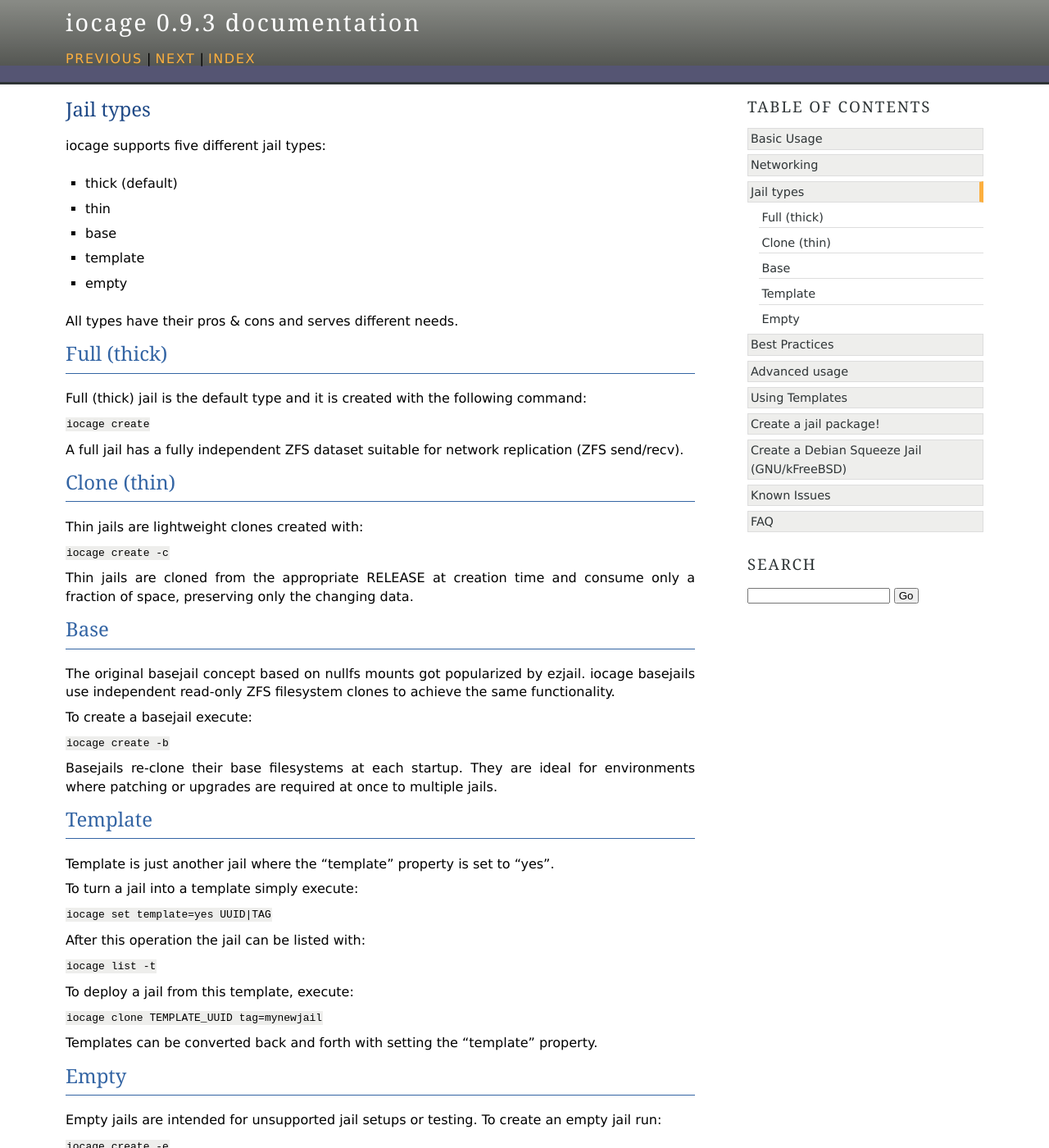
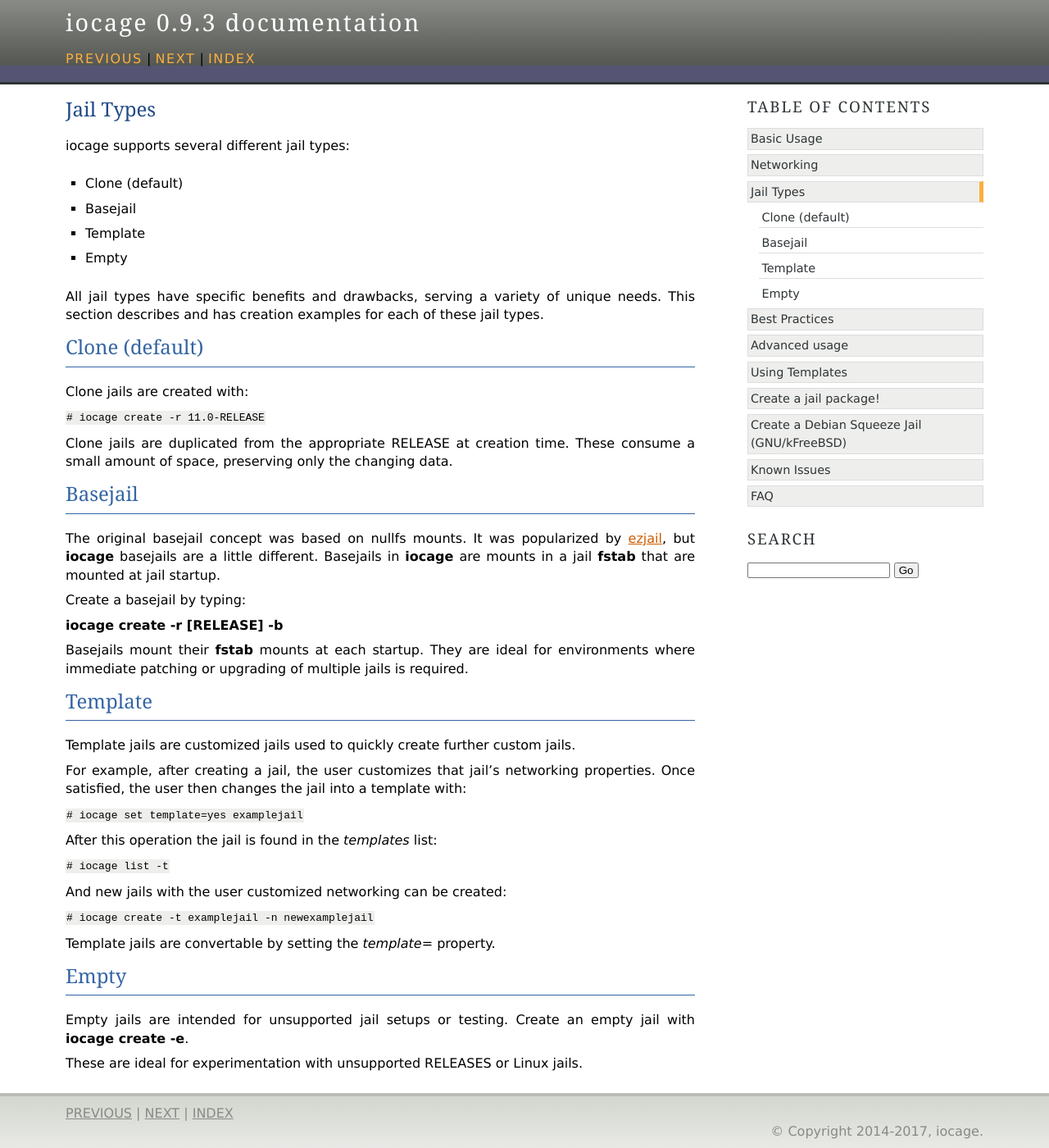
Before and after one commit to iocage/iocage, a Sphinx documentation site: the page built from doc/source/jailtypes.rst, in a window 1280 px wide and 1400 px high. Shown: the whole window at 82% size. Built offline with Sphinx 7.4.7, drawn with Linux system fonts in a browser that asks for light colours.

Commit message:
Rewrite jailtypes.rst (#252)
* Rewrite jailtypes.rst

- PEP8
- Test and update examples.
- Rewrite sentences for flow and clarity.
- Error fixes.
- Add more robust Sphinx/ReST markup.

* Add review comments

```diff
--- a/doc/source/jailtypes.rst
+++ b/doc/source/jailtypes.rst
@@ -1,76 +1,88 @@
-==========
-Jail types
+.. index:: Jail Types
+.. _Jail Types:
+
+Jail Types
 ==========
 
-iocage supports five different jail types:
+iocage supports several different jail types:
 
-* thick (default)
-* thin
-* base
-* template
-* empty
+* Clone (default)
+* Basejail
+* Template
+* Empty
 
-All types have their pros & cons and serves different needs.
+All jail types have specific benefits and drawbacks, serving a variety
+of unique needs. This section describes and has creation examples for
+each of these jail types.
 
-Full (thick)
-------------
+.. index:: Clone Jails
+.. _Clone:
 
-Full (thick) jail is the default type and it is created with the following command:
+Clone (default)
+---------------
 
-``iocage create``
+Clone jails are created with:
 
-A full jail has a fully independent ZFS dataset suitable for network replication
-(ZFS send/recv).
+:samp:`# iocage create -r 11.0-RELEASE`
 
-Clone (thin)
-------------
+Clone jails are duplicated from the appropriate RELEASE at creation
+time. These consume a small amount of space, preserving only the
+changing data.
 
-Thin jails are lightweight clones created with:
+.. index:: Basejails
+.. _Basejail:
 
-``iocage create -c``
+Basejail
+--------
 
-Thin jails are cloned from the appropriate RELEASE at creation time and consume
-only a fraction of space, preserving only the changing data.
+The original basejail concept was based on nullfs mounts. It was
+popularized by `ezjail <http://erdgeist.org/arts/software/ezjail/>`_,
+but :command:`iocage` basejails are a little different. Basejails in
+:command:`iocage` are mounts in a jail **fstab** that are mounted at
+jail startup.
 
-Base
-----
+Create a basejail by typing:
 
-The original basejail concept based on nullfs mounts got popularized by ezjail.
-iocage basejails use independent read-only ZFS filesystem clones to achieve the
-same functionality.
+:command:`iocage create -r [RELEASE] -b`
 
-To create a basejail execute:
+Basejails mount their **fstab** mounts at each startup. They are ideal
+for environments where immediate patching or upgrading of multiple
+jails is required.
 
-``iocage create -b``
-
-Basejails re-clone their base filesystems at each startup. They are ideal for
-environments where patching or upgrades are required at once to multiple jails.
+.. index:: Template Jails
+.. _Template:
 
 Template
 --------
 
-Template is just another jail where the "template" property is set to "yes".
+Template jails are customized jails used to quickly create further
+custom jails.
 
-To turn a jail into a template simply execute:
+For example, after creating a jail, the user customizes
+that jail's networking properties. Once satisfied, the user then changes
+the jail into a template with:
 
-``iocage set template=yes UUID|TAG``
+:samp:`# iocage set template=yes examplejail`
 
-After this operation the jail can be listed with:
+After this operation the jail is found in the *templates* list:
 
-``iocage list -t``
+:samp:`# iocage list -t`
 
-To deploy a jail from this template, execute:
+And new jails with the user customized networking can be created:
 
-``iocage clone TEMPLATE_UUID tag=mynewjail``
+:samp:`# iocage create -t examplejail -n newexamplejail`
 
-Templates can be converted back and forth with setting the "template" property.
+Template jails are convertable by setting the *template=*
+property.
+
+.. index:: Empty Jails
+.. _Empty:
 
 Empty
 -----
 
-Empty jails are intended for unsupported jail setups or testing.
-To create an empty jail run:
+Empty jails are intended for unsupported jail setups or testing. Create
+an empty jail with :command:`iocage create -e`.
 
-``iocage create -e``
-
-These are ideal for experimentation with unsupported RELEASES or Linux jails.
+These are ideal for experimentation with unsupported RELEASES or Linux
+jails.
```
